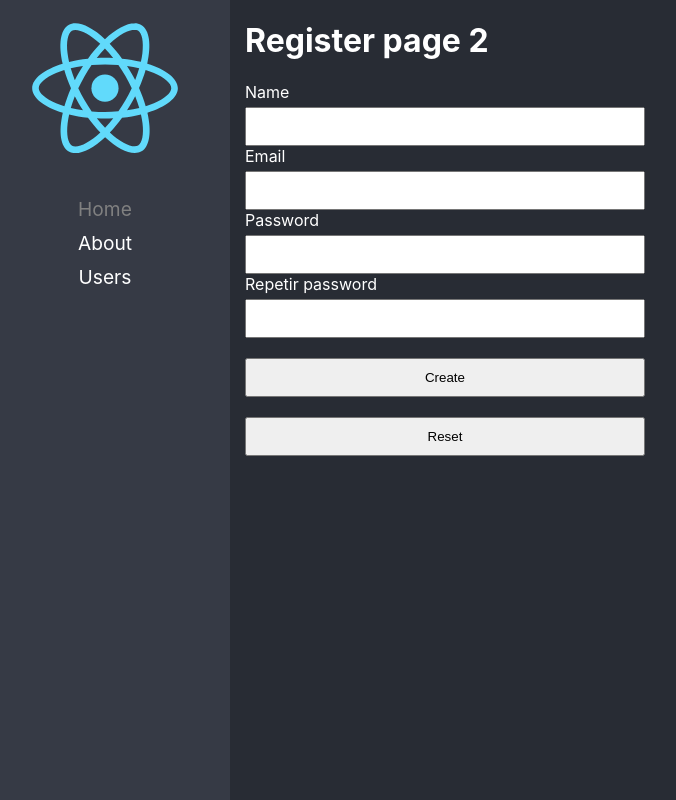
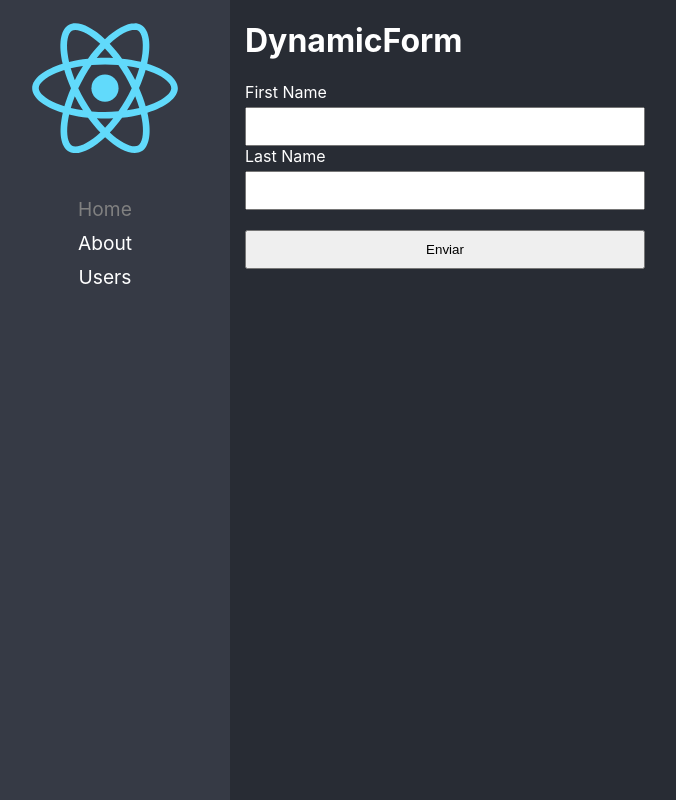
Before and after one commit to adrian1426/ReactTS_Formularios, a React (Create React App) app: page / in a window 1280 px wide. Shown: the whole page, without its empty margins (20-696 px from the left). Built offline with nearby package versions, Linux system fonts and the light colour scheme.

Commit message:
mostrando componentes de manera dinamica

```diff
--- /dev/null
+++ b/src/data/form.json
@@ -0,0 +1,16 @@
+[
+  {
+    "type": "input",
+    "name": "firstName",
+    "placeholder": "Nombre",
+    "label": "First Name",
+    "value": ""
+  },
+  {
+    "type": "input",
+    "name": "lastName",
+    "placeholder": "Nombre",
+    "label": "Last Name",
+    "value": ""
+  }
+]
--- /dev/null
+++ b/src/pages/DynamicForm.tsx
@@ -0,0 +1,45 @@
+import { Form, Formik } from 'formik';
+import Field from '../components/Field';
+import formJson from '../data/form.json';
+import '../styles/styles.css';
+
+const DynamicForm = () => {
+  return (
+    <div>
+      <h1>DynamicForm</h1>
+
+      <Formik
+        initialValues={{
+          firstName: '',
+          lastName: ''
+        }}
+        onSubmit={(values) => {
+          console.log(values)
+        }}
+      >
+        {
+          () => (
+            <Form>
+              {
+                formJson.map(component => {
+                  return (
+                    <Field
+                      key={component.name}
+                      name={component.name}
+                    >
+                      {component.label}
+                    </Field>
+                  )
+                })
+              }
+
+              <button type='submit'>Enviar</button>
+            </Form>
+          )
+        }
+      </Formik>
+    </div>
+  );
+};
+
+export default DynamicForm;
--- a/src/routes/Navigation.tsx
+++ b/src/routes/Navigation.tsx
@@ -1,6 +1,6 @@
 import { BrowserRouter, NavLink, Routes, Route, Navigate } from 'react-router-dom';
 import logo from '../logo.svg';
-import RegisterPage2 from '../pages/RegisterPage2';
+import DynamicForm from '../pages/DynamicForm';
 
 const Navigation = () => {
   return (
@@ -37,7 +37,7 @@ const Navigation = () => {
         </nav>
 
         <Routes>
-          <Route path='/' element={<RegisterPage2 />} />
+          <Route path='/' element={<DynamicForm />} />
           <Route path='/about' element={<h1>About</h1>} />
           <Route path='/users' element={<h1>Users</h1>} />
 
```
